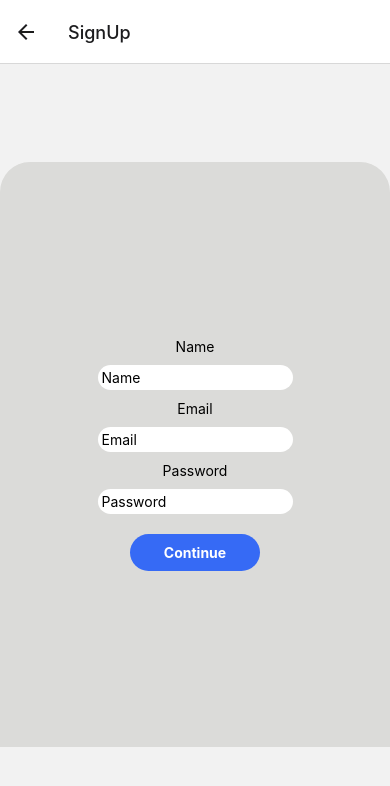
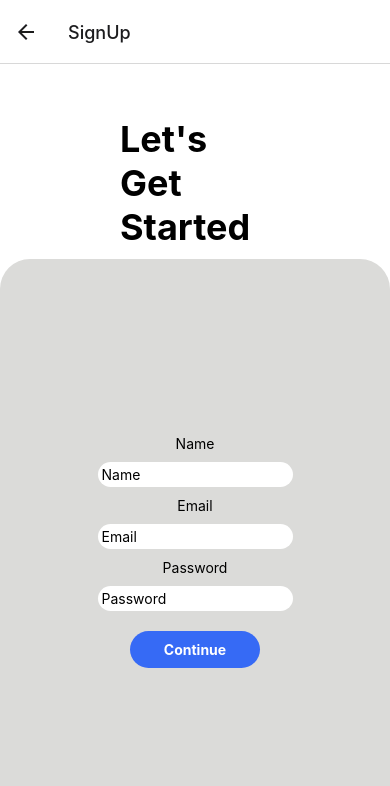
Before and after one commit to alstdu/my-first-native-app, a React Native app: screen /SignUp in a window 390 px wide. Shown: the top 786 px of the page. Built offline with nearby package versions, Linux system fonts and the light colour scheme.

Commit message:
Create heading styles

```diff
--- a/components/SignUpScreen.js
+++ b/components/SignUpScreen.js
@@ -3,9 +3,13 @@ import { TouchableOpacity, View, Text, TextInput } from "react-native";
 import MyStyles from "../MyStyles";
 export default function SignUpScreen({ navigation }) {
   return (
-    <View style={{ flex: 1, alignItems: "center", justifyContent: "center" }}>
+    <View style={{ flex: 1, alignItems: "center", justifyContent: "flex-end", backgroundColor: "white" }}>
       <View>
-
+        <Text
+          style={MyStyles.Heading}
+        >
+          Let's Get Started
+        </Text>
       </View>
       <View style={MyStyles.InputContainer}>
         <Text>Name</Text>
```
